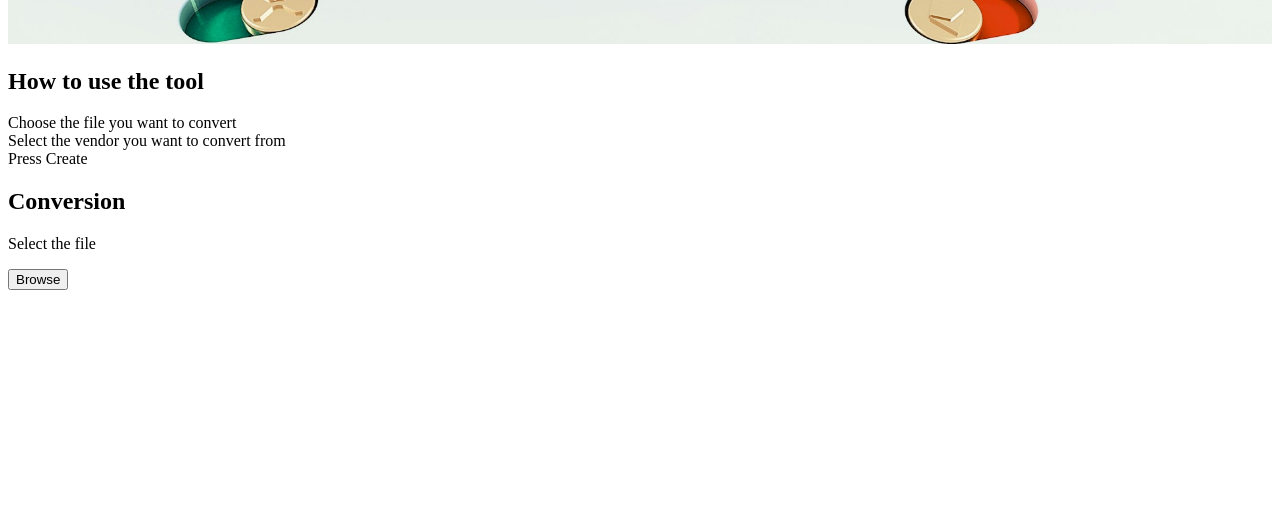
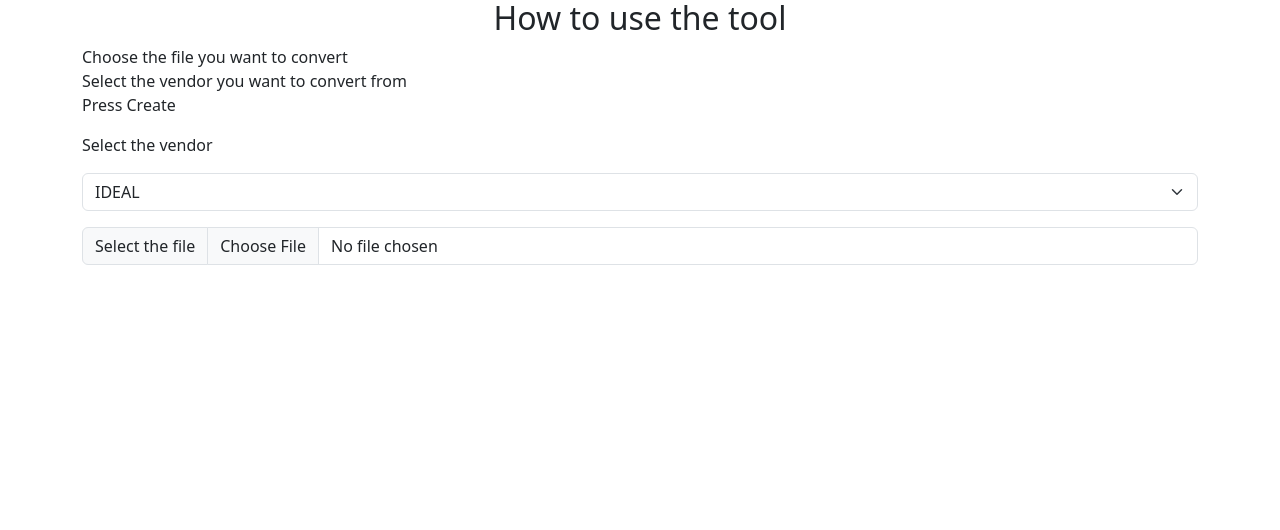
Before and after one commit to friling/careers-website, a Flask app: page / in a window 1280 px wide. Shown: the part 107-637 px from the top of the page. Run offline with Flask 3, Linux system fonts and the light colour scheme.

Commit message:
With buttons

```diff
--- a/app.py
+++ b/app.py
@@ -2,15 +2,34 @@ from re import DEBUG
 
 from flask import Flask, render_template
 
+#https://www.youtube.com/watch?v=yBDHkveJUf4
+
+
 app = Flask(__name__)
 
+FILE_SOURCE = [
+    {'id': '1',
+     'company': 'IDEAL',
+     'start_line': '5',
+     'product_column': '3',
+     'base_price_column': '9',
+     'list_price_column': '12',
+     'replacement_cost_column': '24',
+     'last_forign_cost_column': '24'},
+     {'id': '2',
+     'company': 'Hoffman Canada',
+     'start_line': '5',
+     'product_column': '3',
+     'base_price_column': '9',
+     'list_price_column': '12',
+     'replacement_cost_column': '24',
+     'last_forign_cost_column': '24'}
+    ]
 
 @app.route('/')
 def hello_world():
-    #return "AAAA"
 
-
-    return render_template('home.html')
+    return render_template('home.html', list_of_sources=FILE_SOURCE)
 
 if __name__ == "__main__":
     app.run(host='0.0.0.0', debug=True)
--- a/templates/home.html
+++ b/templates/home.html
@@ -2,33 +2,48 @@
 <html>
 <head>
     <title>Pricing</title>
+    <meta charset="utf-8">
+    <meta name="viewport" content="width=device-width, initial-scale=1">
+    <link href="https://cdn.jsdelivr.net/npm/bootstrap@5.3.3/dist/css/bootstrap.min.css" rel="stylesheet" integrity="sha384-QWTKZyjpPEjISv5WaRU9OFeRpok6YctnYmDr5pNlyT2bRjXh0JMhjY6hW+ALEwIH" crossorigin="anonymous">
     <style>
-      h1 {
-        font-size: 40px;
-        font-family: Roboto;
-        font-weight: normal;
-        color: rgb(0, 100,100);
-        text-align: center;
-      }
-
         #banner {
+            height: 50px;
             width: 100%;
-        height: 50px;
             object-fit: cover;
         }
     </style>
 </head>
   <body>
-    <h1>Pricing conversion tool</h1>
-    <img id="banner" src="https://3f5cc682-b2a2-4470-8fef-84b0c11c3beb-00-1tqvjx2alzn2d.riker.replit.dev/static/banner.jpg">
-    <h2>How to use the tool</h2>
+      <div class="container">
+          <h1 class="text-center">Pricing conversion tool</h1>
+          <img class="img-fluid" id="banner" src="https://www.pngall.com/wp-content/uploads/1/Electronic-Download-PNG.png">
+          <h2 class="text-center">How to use the tool</h2>
           <p>
               Choose the file you want to convert<br>
               Select the vendor you want to convert from<br>
               Press Create
           </p>
-    <h2>Conversion</h2>
-    <p>Select the file </p>
-    <button>Browse</button>
+
+          <p>
+              Select the vendor
+              <div>
+
+                  <select class="form-select" aria-label="Default select example">
+                      {% for source in list_of_sources%}
+                      <option>{{source['company']}}</option>
+                      {% endfor %}
+                  </select>
+
+              </div>
+          </p>
+
+          <p>
+              <div class="input-group mb-2">
+                  <label class="input-group-text" for="inputGroupFile01">Select the file</label>
+                  <input type="file" class="form-control" id="inputGroupFile01">
+              </div>
+          </p>
+
+      </div>
   </body>
 </html>
```
Also changed, not shown: 1 other file. Lines whose indentation alone changed are shown as unchanged.
